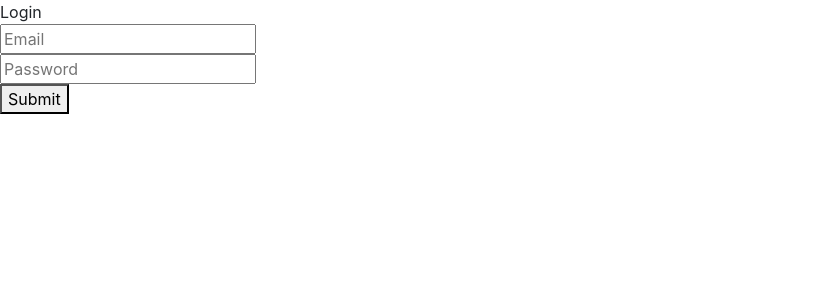
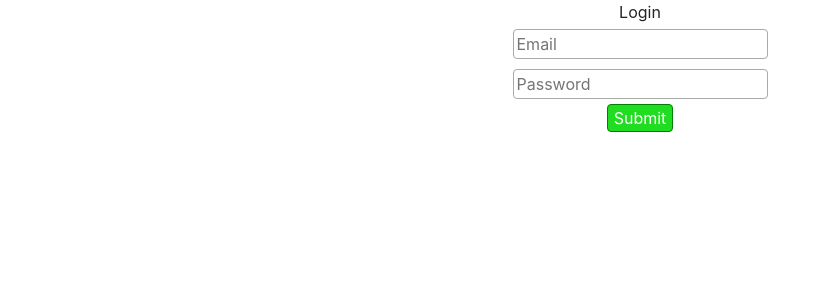
Before and after one commit to shraddhaS28/Employee_Crud_API, a React (Create React App) app in the folder greetingapp/: page / in a window 1280 px wide. Shown: the top 300 px of the page, without its empty margins (0-831 px from the left). Built offline with nearby package versions, Linux system fonts and the light colour scheme.

Commit message:
[Shraddha_Singh] Add. Added styling code

```diff
--- a/greetingapp/src/App.css
+++ b/greetingapp/src/App.css
@@ -28,6 +28,47 @@
   color: #61dafb;
 }
 
+.input-email-div{
+  border: 1px solid #aaa;
+    outline: none;
+    height: 30px;
+    padding-left: 3px;
+    border-radius: 4px;
+}
+.email-div{
+  padding: 5px;
+}
+.html-div{
+  height:100%;
+  width:100%;
+}
+div#root {
+  height: 100%;
+}
+button.submit {
+  border-radius: 4px;
+  background-color: rgb(33, 221, 33);
+  color: #fff;
+  border: 1px solid green;
+  outline: navajowhite;
+}
+.app-button {
+  display: flex;
+  justify-content: center;
+  align-items: center;
+}
+.main-Test-div {
+  display: flex;
+  justify-content: center;
+  align-items: center;
+  flex-direction: column;
+}
+.login-div{
+display: flex;
+justify-content: center;
+align-items: center;
+}
+
 @keyframes App-logo-spin {
   from {
     transform: rotate(0deg);
```
